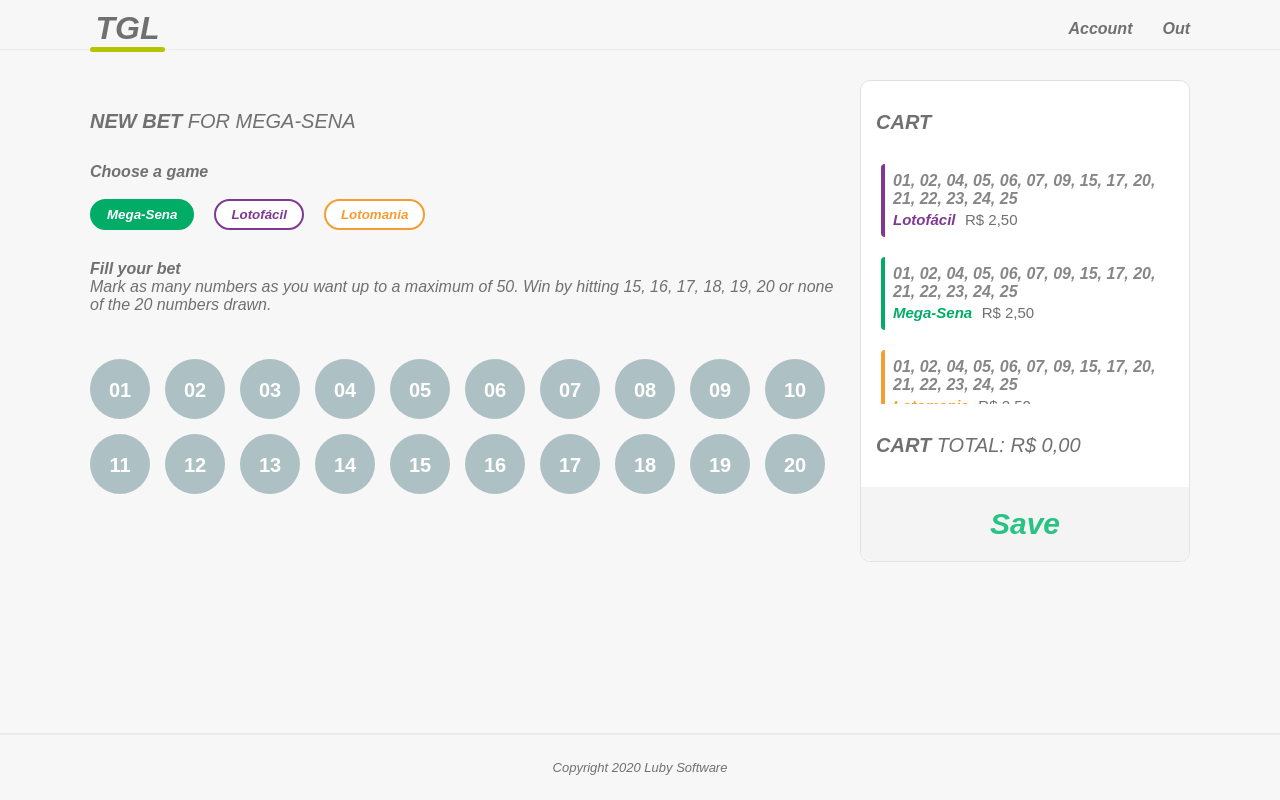
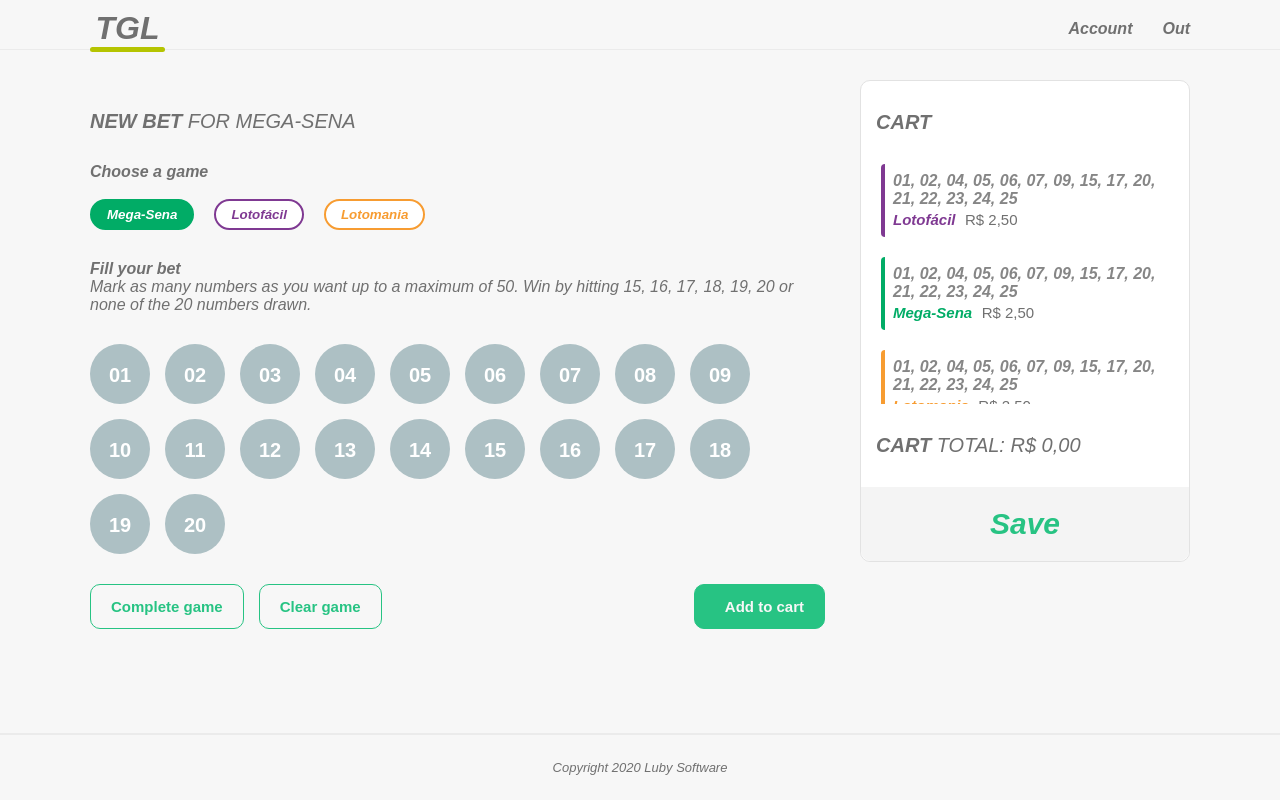
Before and after one commit to Santos-Samuels/lottery-2, a React app: page /new-bet in a window 1280 px wide. Built offline with nearby package versions, Linux system fonts and the light colour scheme; the HTML template or start-up script is replaced by a standard one.

Commit message:
feat: add action buttons

```diff
--- a/src/components/Game/BallsList.tsx
+++ b/src/components/Game/BallsList.tsx
@@ -4,7 +4,6 @@ import styled from "styled-components";
 const Container = styled.div`
   display: flex;
   flex-wrap: wrap;
-
 `;
 
 const BallsList: React.FC = () => {
--- /dev/null
+++ b/src/components/UI/ActionButton.tsx
@@ -0,0 +1,33 @@
+import styled from "styled-components";
+
+const Button = styled.button<{fill: boolean}>`
+  background-color: ${props => props.fill ? '#27C383' : '#F7F7F7'};
+  color: ${props => props.fill ? '#F7F7F7' : '#27C383'};;
+  border: 1px solid #27C383;
+  padding: 0 20px;
+  height: 45px;
+  border-radius: 10px;
+  font-weight: 600;
+  font-size: 15px;
+  transition: all 0.3s;
+  cursor: pointer;
+
+  &:hover {
+    background-color:${props => props.fill ? '#169e65' : '#27C383'};
+    color: #F7F7F7;
+  }
+
+  & i {
+    margin-right: 10px;
+  }
+`
+
+const ActionButton: React.FC<{fill: boolean}> = (props) => {
+  return (
+    <Button fill={props.fill}>
+      {props.children}
+    </Button>
+  );
+};
+
+export default ActionButton;
--- a/src/components/index.ts
+++ b/src/components/index.ts
@@ -15,6 +15,8 @@ import BallsList from "./Game/BallsList"
 import CartItem from "./Cart/CartItem"
 import CartList from "./Cart/CartList"
 import Cart from "./Cart/Cart"
+import ActionButton from "./UI/ActionButton"
+import ActionButtonList from "./sections/ActionButtonList"
 
 
 export const responsiveValue = 'min-width: 820px'
@@ -36,5 +38,7 @@ export {
   BallsList,
   CartItem,
   CartList,
-  Cart
+  Cart,
+  ActionButton,
+  ActionButtonList
 }
--- /dev/null
+++ b/src/components/sections/ActionButtonList.tsx
@@ -0,0 +1,44 @@
+import { ActionButton } from '@components/index'
+import styled from 'styled-components';
+
+const Container = styled.div`
+  margin-top: 30px;
+  display: flex;
+  flex-direction: column;
+
+  & div {
+    margin-bottom: 10px;
+  }
+
+  & div button {
+    width: 48%;
+  }
+
+  & button:first-child {
+    margin-right: 15px;
+  }
+
+  @media (min-width: 630px) {
+    flex-direction: row;
+    justify-content: space-between;
+
+    & div button {
+      width: auto;
+    }
+  }
+`
+
+const ActionButtonList: React.FC = () => {
+  return (
+    <Container>
+      <div>
+        <ActionButton fill={false}>Complete game</ActionButton>
+        <ActionButton fill={false}>Clear game</ActionButton>
+      </div>
+
+      <ActionButton fill={true}><i className='bi bi-cart3'/> Add to cart</ActionButton>
+    </Container>
+  );
+};
+
+export default ActionButtonList;
--- a/src/pages/NewBet.tsx
+++ b/src/pages/NewBet.tsx
@@ -1,8 +1,8 @@
-import { AppContainer, TypeButtonList, BallsList, Cart } from '@components/index'
+import { AppContainer, TypeButtonList, BallsList, Cart, ActionButtonList } from '@components/index'
 import styled from 'styled-components';
 
 const HeaderContent = styled.header`
-  margin: 20px 0;
+  margin: 20px 0 5px;
 
   & p:first-child {
     text-transform: uppercase;
@@ -18,7 +18,7 @@ const HeaderContent = styled.header`
   }
 
   @media (min-width: 820px) {
-    margin: 30px 0;
+    margin: 30px 0 15px;
 
     & div {
       margin: 30px 0;
@@ -32,7 +32,7 @@ const Content = styled.div`
     grid-template-columns: auto 35%;
 
     & section:first-child {
-      margin-right: 20px;
+      margin-right: 35px;
     }
   }
 
@@ -66,6 +66,8 @@ const NewBet: React.FC = () => {
           </HeaderContent>
 
           <BallsList />
+
+          <ActionButtonList />
         </section>
 
         <section>
```
